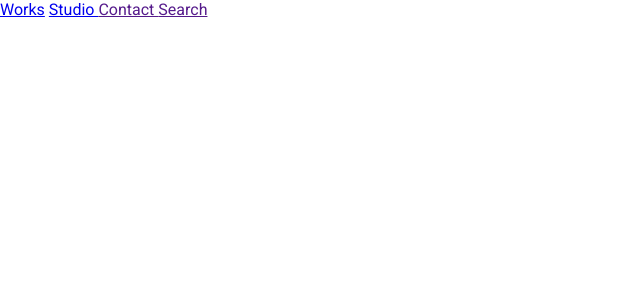
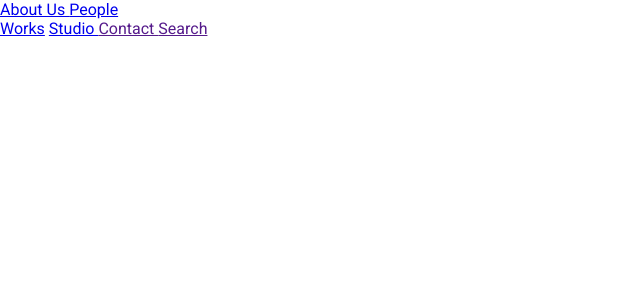
Before and after one commit to stories-of-gaatha/gaatha-legacy-website, a Django app: page /studio/people/ in a window 1280 px wide. Shown: the top 300 px of the page, without its empty margins (0-640 px from the left). Run offline with Django 3.2, Linux system fonts and the light colour scheme; data that the repository does not hold is empty.

Commit message:
Manage url route for studio

```diff
--- a/apps/studio/urls.py
+++ b/apps/studio/urls.py
@@ -2,6 +2,6 @@ from django.urls import path
 from apps.studio import views
 
 urlpatterns = [
-    path("", views.about, name="about-us"),
+    path("", views.about, name="about_us"),
     path("people/", views.PeopleList.as_view(), name="people_list"),
 ]
--- a/templates/partials/nav.html
+++ b/templates/partials/nav.html
@@ -1,4 +1,4 @@
 <a href="{% url 'work_list' %}"> Works</a>
-<a href="{% url 'about-us' %}"> Studio </a>
+<a href="{% url 'about_us' %}"> Studio </a>
 <a href=""> Contact </a>
 <a href=""> Search </a>
--- /dev/null
+++ b/templates/partials/studio_nav.html
@@ -0,0 +1,26 @@
+{% with request.resolver_match.view_name as view_name %}
+    <div class="studio-menu">
+        <a
+            {% if view_name == 'about' %}
+                class="studio-item-active"
+            {% else%}
+                class="studi-item-inactive"
+            {% endif %}
+            href="{% url 'about_us'%}"
+        >
+            About Us
+        </a>
+
+        <a
+            {% if view_name == 'people_list' %}
+                class="studio-item-active"
+            {% else%}
+                class="studi-item-inactive"
+            {% endif %}
+            href="{% url 'people_list'%}"
+        >
+            People
+        </a>
+
+    </div>
+{% endwith %}
--- a/templates/studio/about.html
+++ b/templates/studio/about.html
@@ -9,6 +9,7 @@
 <main class="studio">
     <!----Need to include Gaatha logo here-->
     <div class="navbar">
+        {% include "partials/studio_nav.html"%}
         {% include "partials/nav.html" %}
     </div>
     <div class="content">
--- a/templates/studio/people_list.html
+++ b/templates/studio/people_list.html
@@ -3,8 +3,8 @@
 
 {% block content %}
 <main>
+    {% include "partials/studio_nav.html"%}
     {% include "partials/nav.html" %}
-
     {% for people in object_list %}
       <p>Name: {{people.name}}</p>
       <p>Job title: {{people.job_title}}</p>
```
